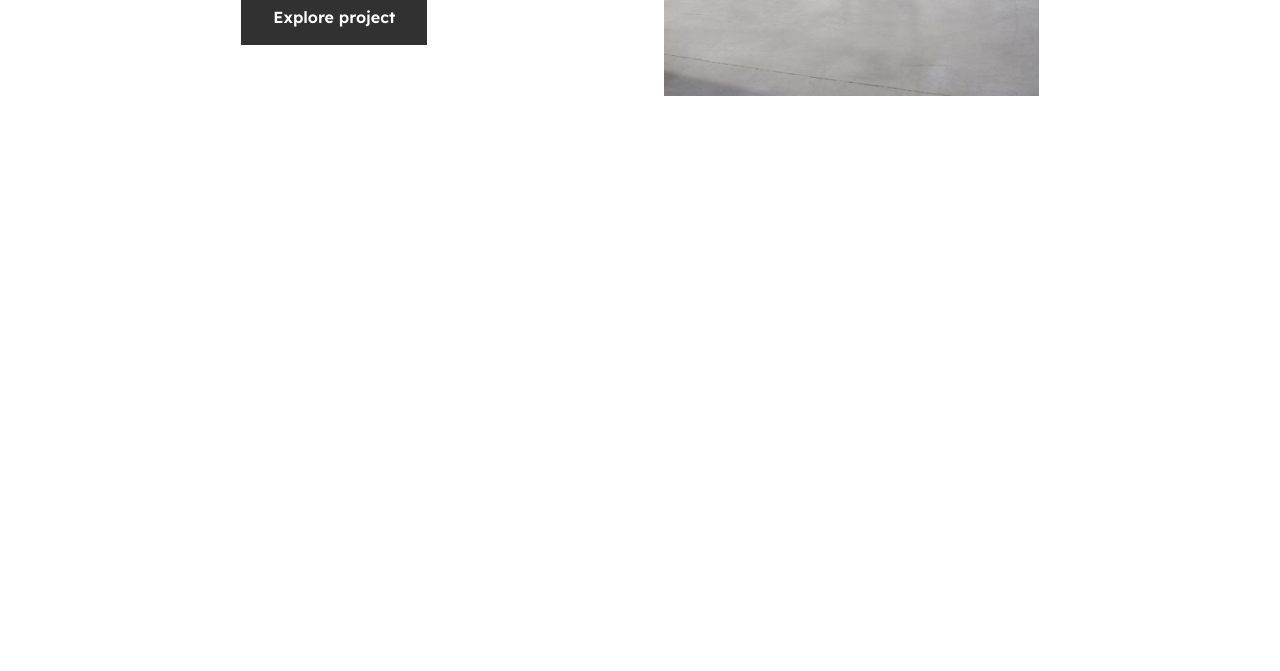
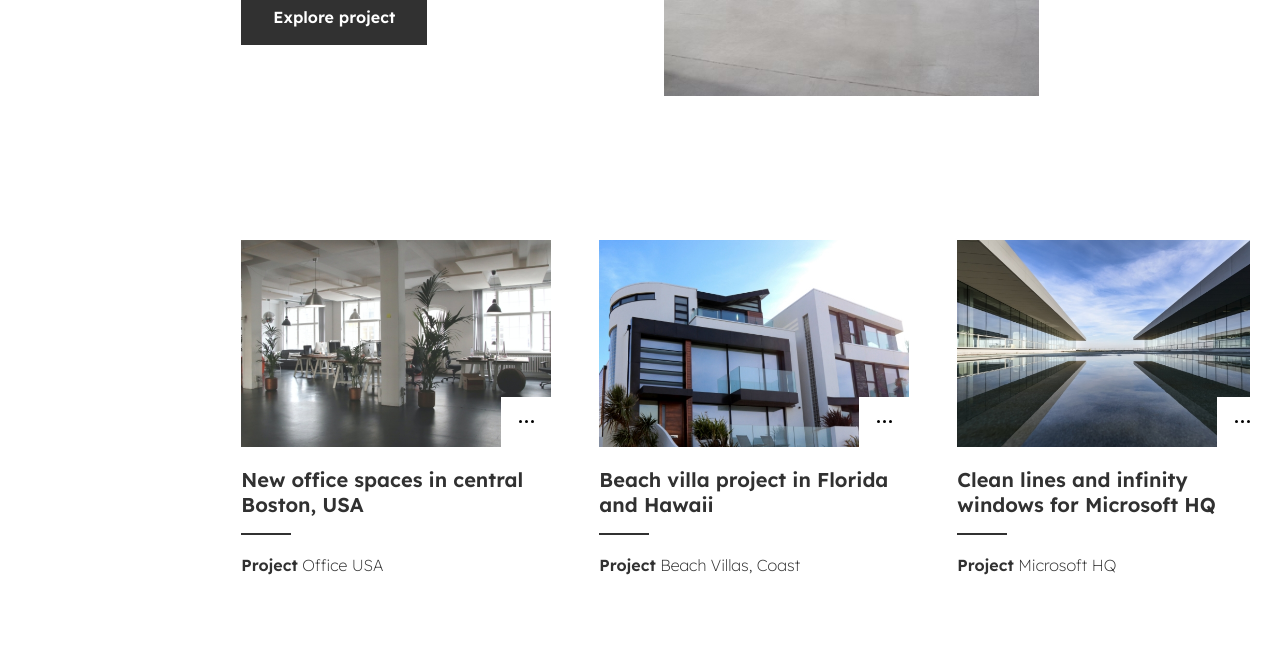
Before and after one commit to nataliasundstrm/archbear, a PHP site: page / in a window 1280 px wide. Shown: the part 1482-2153 px from the top of the page. Before the commit the page ends 1578 px from the top, so only its background shows below. Run offline with PHP 8.4, Linux system fonts and the light colour scheme.

Commit message:
Add upcoming projects

```diff
--- a/index.html
+++ b/index.html
@@ -108,6 +108,42 @@
 
             <div class="projects">
 
+                <!-- Project 1 -->
+                <article class="project">
+                    <header class="project__header" style="background-image: url(assets/images/project-2@2x.jpg);">
+                        <a href="" class="project__readmore"><img src="assets/icons/icon-more.svg" alt=""></a>
+                    </header>
+                    <h3 class="project__title">New office spaces in central Boston, USA</h3>
+                    <div class="project__name"><strong>Project</strong> Office USA</div>
+                </article>
+
+                <!-- Project 2 -->
+                <article class="project">
+                    <header class="project__header" style="background-image: url(assets/images/project-3@2x.jpg);">
+                        <a href="" class="project__readmore"><img src="assets/icons/icon-more.svg" alt=""></a>
+                    </header>
+                    <h3 class="project__title">Beach villa project in Florida and Hawaii</h3>
+                    <div class="project__name"><strong>Project</strong> Beach Villas, Coast</div>
+                </article>
+
+                <!-- Project 3 -->
+                <article class="project">
+                    <header class="project__header" style="background-image: url(assets/images/project-4@2x.jpg);">
+                        <a href="" class="project__readmore"><img src="assets/icons/icon-more.svg" alt=""></a>
+                    </header>
+                    <h3 class="project__title">Clean lines and infinity windows for Microsoft HQ</h3>
+                    <div class="project__name"><strong>Project</strong> Microsoft HQ</div>
+                </article>
+
+                <!-- Project 4 -->
+                <article class="project">
+                    <header class="project__header" style="background-image: url(assets/images/project-5@2x.jpg);">
+                        <a href="" class="project__readmore"><img src="assets/icons/icon-more.svg" alt=""></a>
+                    </header>
+                    <h3 class="project__title">Paris Museum expands its exhibition with glass </h3>
+                    <div class="project__name"><strong>Project</strong> Paris Museum</div>
+                </article>
+
             </div>
 
         </section>
--- a/style.css
+++ b/style.css
@@ -376,4 +376,49 @@ strong {
   z-index: -1;
 }
 
+.projects {
+  grid-column: 3/-1;
+  margin-top: var(--section-gap);
+  margin-right: calc(var(--page-paddning) * -1);
+  display: flex;
+  gap: var(--grid-gap);
+  overflow-x: scroll;
+}
+
+.project {
+  flex: 0 0 310px;
+}
+.project__header {
+  background-position: center;
+  background-size: cover;
+  aspect-ratio: 6/4;
+  display: flex;
+  justify-content: flex-end;
+  align-items: flex-end;
+}
+.project__title {
+  font-size: var(--font-size-2);
+  font-weight: 600;
+}
+.project__title::after {
+  content: "";
+  width: 50px;
+  height: 2px;
+  background-color: var(--color-dark);
+  display: block;
+  margin: 1rem 0;
+}
+.project__name {
+  font-weight: 200;
+}
+.project__readmore {
+  background-color: var(--color-light);
+  display: block;
+  width: 50px;
+  height: 50px;
+  display: flex;
+  justify-content: center;
+  align-items: center;
+}
+
 /*# sourceMappingURL=style.css.map */
```
Also changed, not shown: src/scss/pages/home/_projects.scss (+45 -1 lines), assets/icons/icon-more.svg (added), assets/images/project-2.jpg (added), assets/images/project-2@2x.jpg (added), assets/images/project-3.jpg (added), assets/images/project-3@2x.jpg (added), assets/images/project-4.jpg (added), assets/images/project-4@2x.jpg (added), assets/images/project-5.jpg (added), assets/images/project-5@2x.jpg (added), 1 other file.
